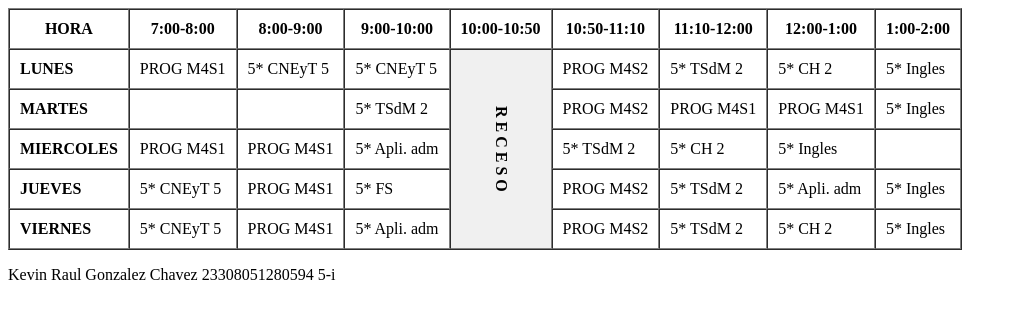
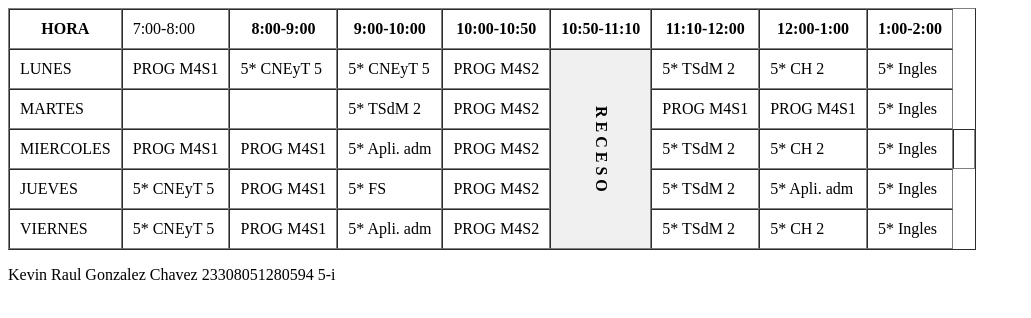
Before and after one commit to ElectrodosST/P1-Practica-4-, a plain HTML site: page p4-horario.html in a window 1280 px wide. Shown: the whole page, without its empty margins (0-1031 px from the left). Drawn offline with Linux system fonts and the light colour scheme.

Commit message:
Update p4-horario.html

```diff
--- a/p4-horario.html
+++ b/p4-horario.html
@@ -7,7 +7,7 @@
 	<table border="1" cellspacing="0" cellpadding="10">
 		<tr>
 			<th> HORA</th>
-			<th>7:00-8:00</th>
+			<td>7:00-8:00</th>
 			<th>8:00-9:00</th>
 			<th>9:00-10:00</th>
 			<th>10:00-10:50</th>
@@ -17,21 +17,20 @@
 			<th>1:00-2:00</th>
 		</tr>
 		<tr>
-			<td><b>LUNES</b></td>
+			<td>LUNES</td>
 			<td>PROG M4S1</td>
 			<td>5* CNEyT 5</td>
 			<td>5* CNEyT 5</td>
-
+			<td>PROG M4S2</td>
 			<td rowspan="5" align="center" style="background-color: #f0f0f0; writing-mode: vertical-lr;">
 				<b>R E C E S O</b>
 			</td>
-			<td>PROG M4S2</td>
 			<td>5* TSdM 2</td>
 			<td>5* CH 2</td>
 			<td>5* Ingles</td>
 		</tr>
 		<tr>
-			<td><b>MARTES</b></td>
+			<td>MARTES</td>
 			<td></td>
 			<td></td>
 			<td>5* TSdM 2</td>
@@ -41,17 +40,18 @@
 			<td>5* Ingles</td>
 		</tr>
 		<tr>
-			<td><b>MIERCOLES</b></td>
+			<td>MIERCOLES</td>
 			<td>PROG M4S1</td>
 			<td>PROG M4S1</td>
 			<td>5* Apli. adm</td>
+			<td>PROG M4S2</td>
 			<td>5* TSdM 2</td>
 			<td>5* CH 2</td>
 			<td>5* Ingles</td>
 			<td></td>
 		</tr>
 		<tr>
-			<td><b>JUEVES</b></td>
+			<td>JUEVES</td>
 			<td>5* CNEyT 5</td>
 			<td>PROG M4S1</td>
 			<td>5* FS</td>
@@ -61,7 +61,7 @@
 			<td>5* Ingles</td>
 		</tr>
 		<tr>
-			<td><b>VIERNES</b></td>
+			<td>VIERNES</td>
 			<td>5* CNEyT 5</td>
 			<td>PROG M4S1</td>
 			<td>5* Apli. adm</td>
```
